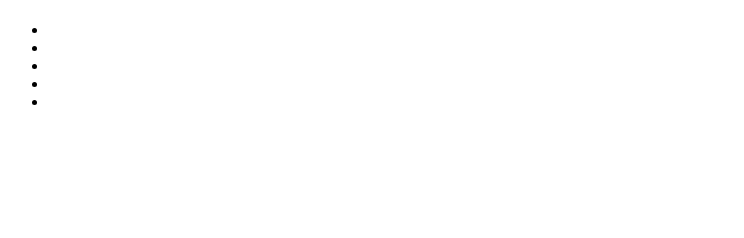
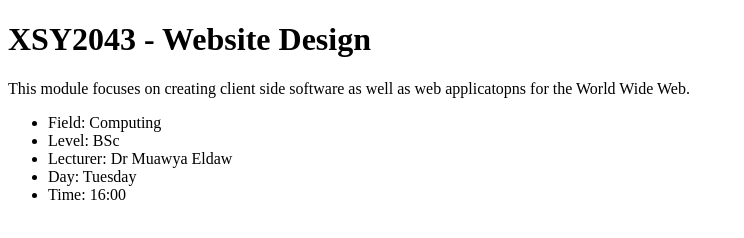
Before and after one commit to Eden-Brawn/Projects-2021, a plain HTML site: page wk3-git/index.html in a window 1280 px wide. Shown: the whole page, without its empty margins (0-744 px from the left). Drawn offline with Linux system fonts and the light colour scheme.

Commit message:
commit 2

```diff
--- a/wk3-git/index.html
+++ b/wk3-git/index.html
@@ -6,14 +6,14 @@
     <title>Document</title>
 </head>
 <body>
-    <h1></h1>
-    <p></p>
+    <h1>XSY2043 - Website Design</h1>
+    <p>This module focuses on creating client side software as well as web applicatopns for the World Wide Web.</p>
     <ul>
-        <li></li>
-        <li></li>
-        <li></li>
-        <li></li>
-        <li></li>
+        <li>Field: Computing</li>
+        <li>Level: BSc</li>
+        <li>Lecturer: Dr Muawya Eldaw</li>
+        <li>Day: Tuesday</li>
+        <li>Time: 16:00</li>
     </ul>
 </body>
 </html>
```
